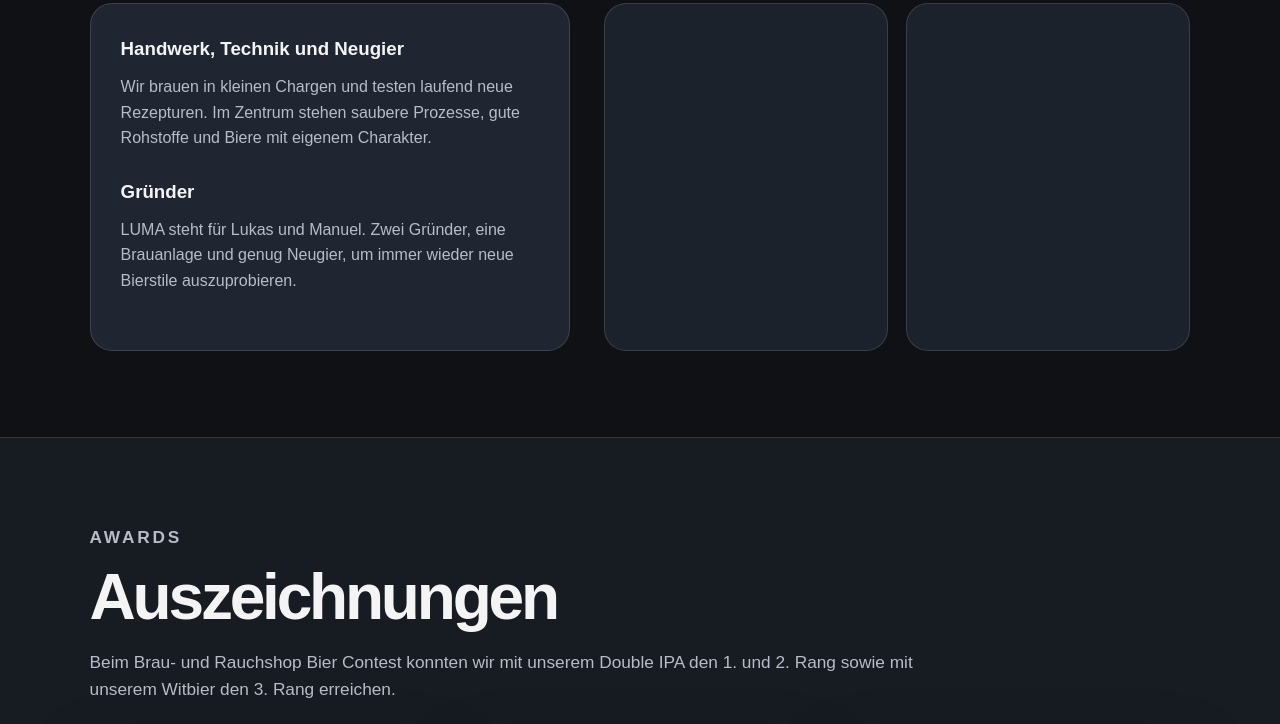
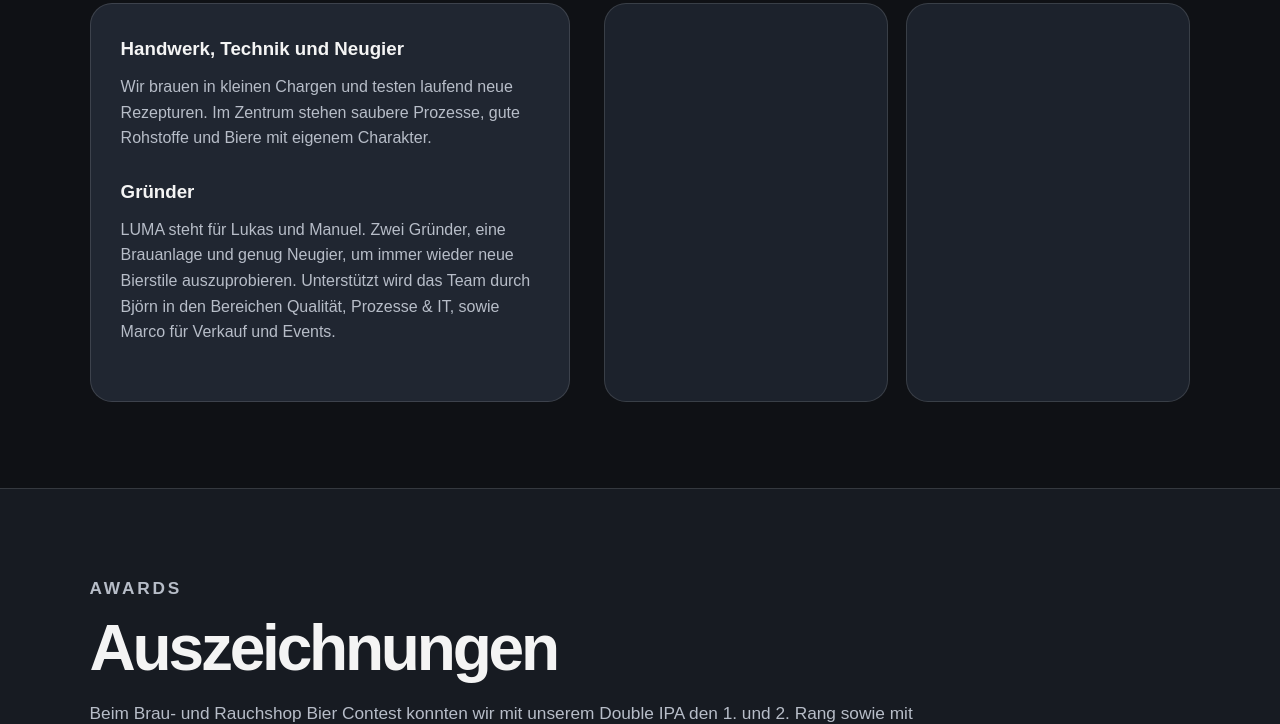
Before and after one commit to Luma-Brauerei/website, a plain HTML site: page index.html in a window 1280 px wide. Shown: the part 2690-3414 px from the top of the page. Drawn offline with Linux system fonts and the light colour scheme.

Commit message:
Update index.html

```diff
--- a/index.html
+++ b/index.html
@@ -205,6 +205,7 @@
                     <p>
                         LUMA steht für Lukas und Manuel. Zwei Gründer, eine Brauanlage und genug Neugier,
                         um immer wieder neue Bierstile auszuprobieren.
+                        Unterstützt wird das Team durch Björn in den Bereichen Qualität, Prozesse & IT, sowie Marco für Verkauf und Events.
                     </p>
                 </div>
 
```
